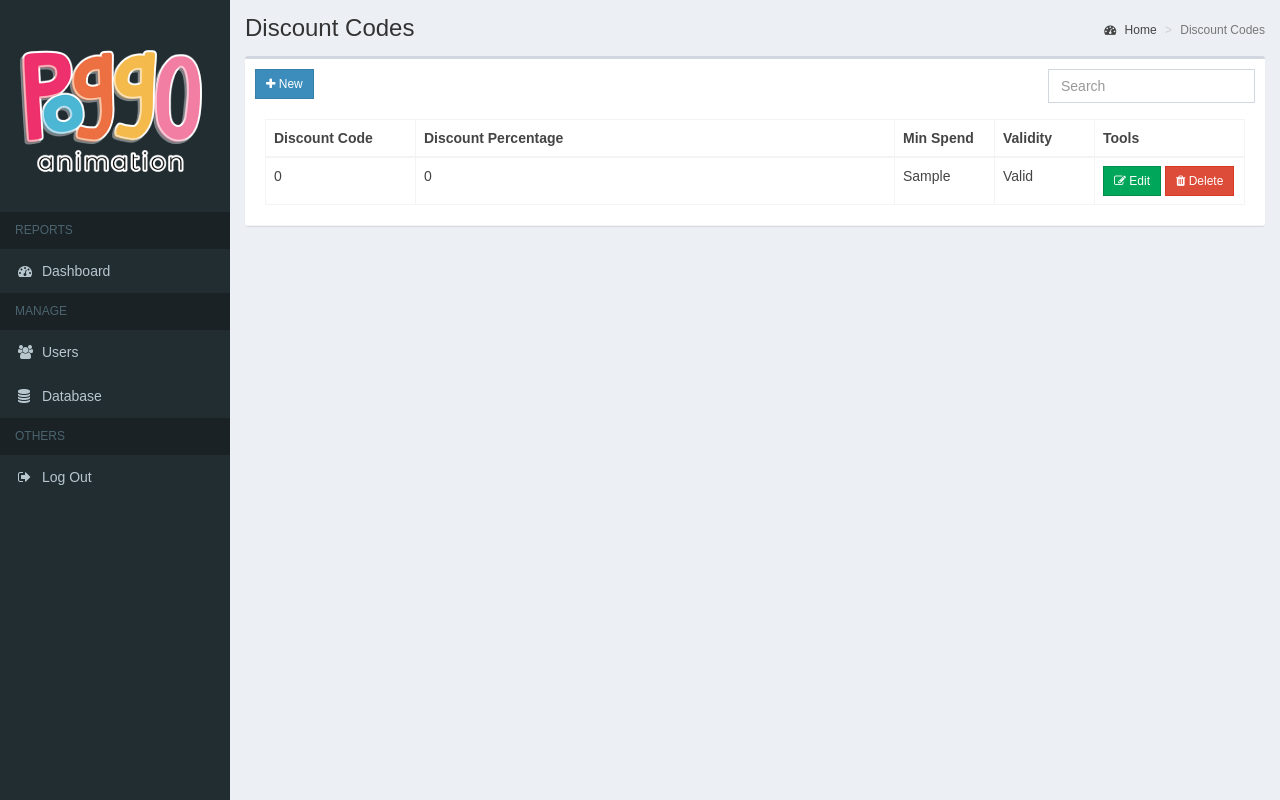
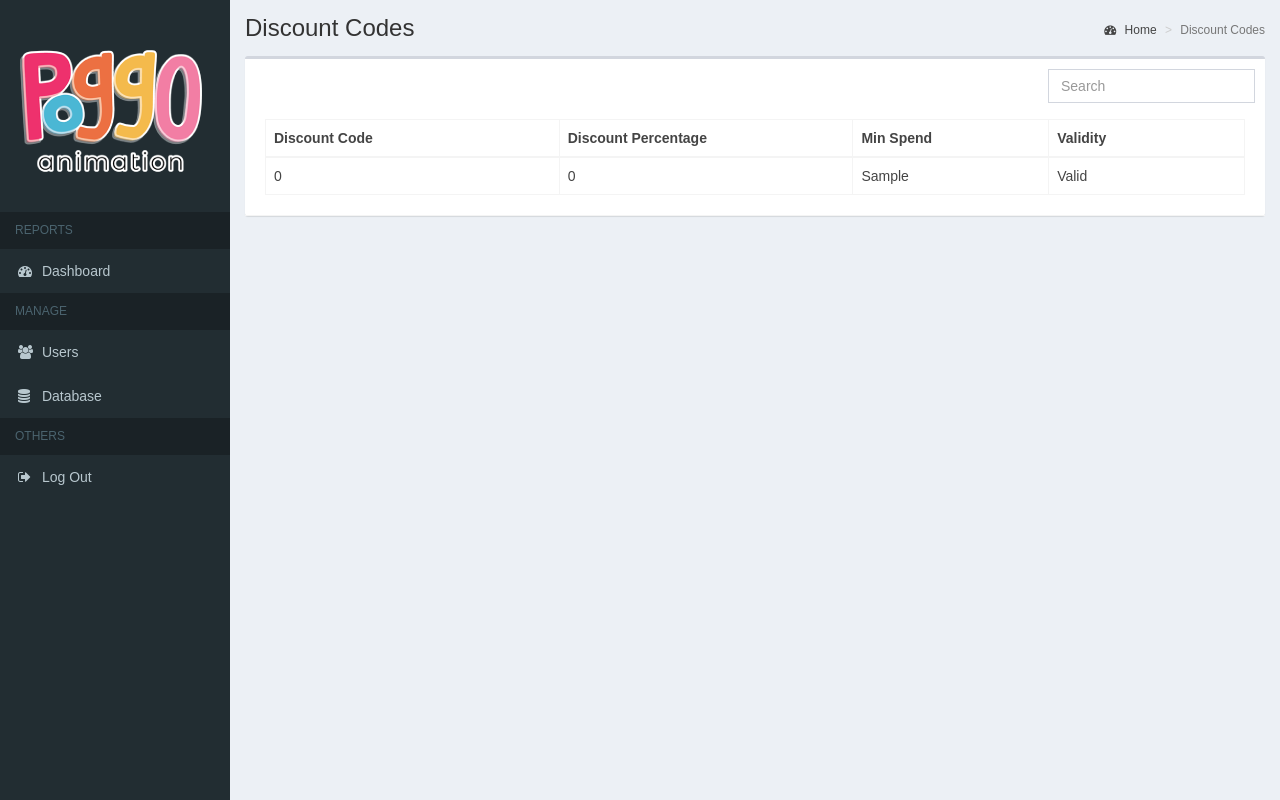
Before and after one commit to melvin-org/mvo-panim, a PHP site: page /admin/discountcodes.php in a window 1280 px wide. Run offline with PHP 8.4, Linux system fonts and the light colour scheme; the visitor is signed in with stand-in values (Sample User, id 1); tables that the repository leaves empty or names only in its code hold one stand-in row (values such as "Sample post").

Commit message:
almost final without melvins changes

```diff
--- a/admin/dashboard.php
+++ b/admin/dashboard.php
@@ -57,7 +57,7 @@ $con = mysqli_connect("localhost", "admin", null, "pganim");
 
                                 </div>
                                 <div class="icon">
-                                    <i class="fa fa-shopping-cart"></i>
+                                    <i class="fa fa-users"></i>
                                 </div>
                                 <a href="users.php" class="small-box-footer">More info <i class="fa fa-arrow-circle-right"></i></a>
                             </div>
--- a/admin/discountcodes.php
+++ b/admin/discountcodes.php
@@ -34,7 +34,13 @@ $con = mysqli_connect("localhost", "admin", null, "pganim");
               <div class="box-header with-border">
 
                 <div class="pull-left">
-                  <a href="#" class="btn btn-primary btn-sm btn-flat" id="adddiscount"><i class="fa fa-plus"></i> New</a>
+
+                <?php
+                      if($_SESSION['role'] == 'Manager'){
+                      echo "<a href='#' class='btn btn-primary btn-sm btn-flat' id='adddiscount' ><i class='fa fa-plus'></i> New</a>";
+                      }
+                      ?>
+
                 </div>
                 <div class="pull-right">
                   <input type="search" onkeyup="searchFunction()" id="search" class="form-control" name="search" placeholder="Search">
@@ -48,7 +54,11 @@ $con = mysqli_connect("localhost", "admin", null, "pganim");
                       <th>Discount Percentage</th>
                       <th>Min Spend</th>
                       <th>Validity</th>
-                      <th>Tools</th>
+                      <?php
+                      if($_SESSION['role'] == 'Manager'){
+                      echo "<th>Tools</th>";
+                      }
+                      ?>
                     </thead>
                     <tbody>
                       <?php
@@ -73,14 +83,16 @@ $con = mysqli_connect("localhost", "admin", null, "pganim");
                             echo "
                             <tr>
                             <td style='width:150px'>" . $row['discount_code'] . "</td>
-                            <td>" . $row['discount_percentage'] . "</td>
+                            <td style='width:150px'>" . $row['discount_percentage'] . "</td>
                             <td style='width:100px'>" . $row['min_spend'] . "</td>
-                            <td style='width:100px'>" . $validity . "</td>
-                            <td style='width:150px'>
+                            <td style='width:100px'>" . $validity . "</td>";
+                            if($_SESSION['role'] == 'Manager'){
+                            echo "<td style='width:150px'>
                             <a href ='discounts_edit.php?id=" . $row['discount_id'] . "'><button class='btn btn-success btn-sm edit btn-flat' data-id='" . $row['discount_id'] . "'><i class='fa fa-edit'></i> Edit</button></a>
                               <button onclick='deleteDiscount(" . $row['discount_id'] . ")' class='btn btn-danger btn-sm delete btn-flat' data-id='" . $row['discount_id'] . "'><i class='fa fa-trash'></i> Delete</button>
-                            </td>
-                           </tr>
+                            </td>";
+                            }
+                           echo "</tr>
                             ";
                           }
                         }
--- a/admin/discounts_edit.php
+++ b/admin/discounts_edit.php
@@ -42,7 +42,7 @@ $result = mysqli_query($con, $query);
                 if (mysqli_num_rows($result) == 0) {
                     echo "<p>No Discount Codes Found.</p>";
                 } else {
-                    echo "<br><br><h4>Collection Information: </h4><br> <br>";
+                    echo "<br><br><h4>Discount Code Information: </h4><br> <br>";
                     echo "<form class='form-horizontal' id='discountsupdate' action='discounts_update.php' method='POST' enctype='multipart/form-data'>";
                     while ($row = mysqli_fetch_array($result)) {
 
--- a/admin/feedbacks.php
+++ b/admin/feedbacks.php
@@ -43,7 +43,13 @@ $con = mysqli_connect("localhost", "admin", null, "pganim");
                                             <th>Email</th>
                                             <th>Phone No</th>
                                             <th>Description</th>
+                                            <?php
+                                            if($_SESSION['role'] == 'Manager'){
+                                            ?>
                                             <th>Tools</th>
+                                            <?php
+                                            }
+                                            ?>
                                         </thead>
                                         <tbody>
                                             <?php
--- a/admin/includes/product_modal.php
+++ b/admin/includes/product_modal.php
@@ -108,7 +108,7 @@
                 <div class="form-group">
                     <label for="pdesc" class="col-sm-1 control-label">Description</label>
                     <div class="col-sm-12">
-                        <textarea name="pdesc" rows="10" cols="133" required></textarea>
+                        <textarea name="pdesc" rows="10" cols="130" required></textarea>
                     </div>
 
                 </div>
--- a/admin/users_edit.php
+++ b/admin/users_edit.php
@@ -58,7 +58,7 @@ $result = mysqli_query($con, $query);
 
                         echo "<div class='form-group'>";
                         echo "<label for='email' class='col-sm-1 control-label'>Email: </label><div class='col-sm-3'><input type='text' class='form-control' id ='email' name='email' value='" . $row['email'] . "'></div>";
-                        echo "<label for='password' class='col-sm-1 control-label'>Password: </label><div class='col-sm-3'><input type='password' class='form-control' id ='password' name='password'></div>";
+                        echo "<label for='password' class='col-sm-1 control-label'>Password: </label><div class='col-sm-3'><input type='password' class='form-control' id ='password' name='password' required></div>";
                         echo "</div>";
 
                         echo "<div class='form-group'>";
--- a/checkout.php
+++ b/checkout.php
@@ -217,6 +217,7 @@ include 'includes/addressedit_modal.php';
 
                     if (isset($discount) && $discountAvailability != 'invalid' && $discountMinSpend != 'invalid') {
                         $discountAmount = $subtotal * $discount["discount_percentage"] / 100;
+                        $_SESSION['discountAmount'] = $discountAmount;
                         $total = $total - $discountAmount;
                         echo '<div class="row">';
                         echo '<div class="col-9">';
```
Also changed, not shown: admin/customers.php (+5 -11 lines), thankyou.php (+4 -3 lines).
